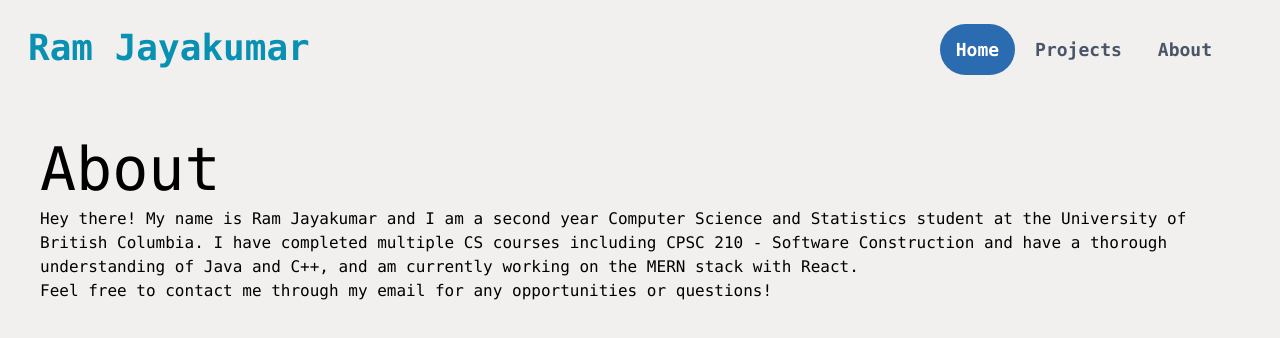
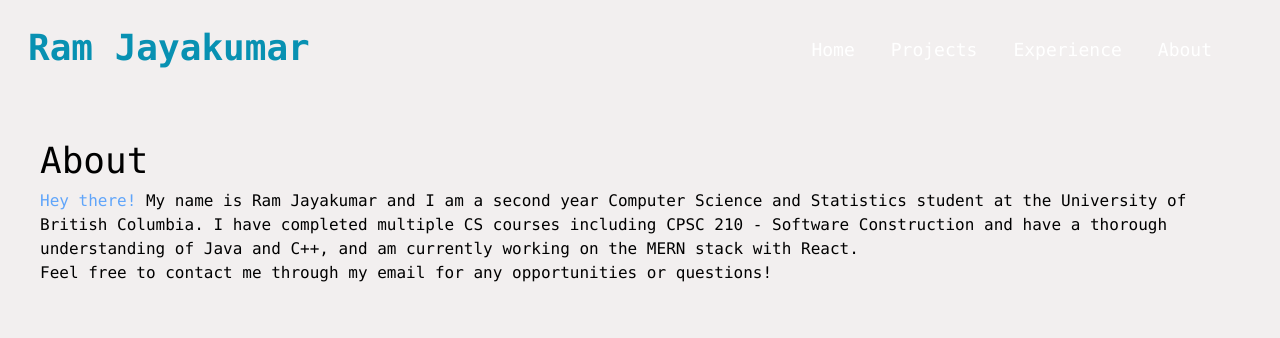
Before and after one commit to ramjayakumar21/personalsite, a React (Vite) app: page /contact in a window 1280 px wide. Shown: the top 338 px of the page. Built offline with nearby package versions, Linux system fonts and the light colour scheme.

Commit message:
Small ui fixes and Experience tab added

```diff
--- a/src/App.jsx
+++ b/src/App.jsx
@@ -23,6 +23,7 @@ import Projects from "./components/Projects";
 import Info from "./components/Info";
 import Contact from "./components/About";
 import Article from "./components/Article";
+import Experience from "./components/Experience";
 
 const VisibleWindowContext = createContext();
 
@@ -31,26 +32,43 @@ function App() {
   const [visibleWindow, setVisibleWindow] = useState("projects");
   const vis = { visibleWindow, setVisibleWindow };
 
+  // exprience will have uas and ubc rapid blog, projects will also be blog posts about projects
+
   return (
     <BrowserRouter>
       <VisibleWindowContext.Provider value={vis}>
         <ChakraProvider>
-          <Tabs variant="solid-rounded" size="lg" colorScheme="blue">
+          <Tabs variant="" size="lg" colorScheme="blue">
             <div className="menu dark:bg-[#1F2937] bg-[#f2efef] dark:text-white text-cyan-600 md:block p-5 flex font-mono w-full">
               <TabList>
                 <div className="text-4xl font-bold p-2 mr-auto">
                   <Link to=".\">Ram Jayakumar</Link>
                 </div>
-                <div className="gap-1 mr-5 p-1 px-3 hidden md:flex rounded-md text-blue-800">
-                  <Link to=".\">
-                    <Tab>Home</Tab>
-                  </Link>
+                <div className="gap-1 mr-5 p-1 px-3 hidden md:flex rounded-md text-white">
+                  <div className="group">
+                    <Link to=".\">
+                      <Tab>Home</Tab>
+                      <span class="block max-w-0 group-hover:max-w-full transition-all duration-200 h-0.5 bg-sky-600"></span>
+                    </Link>
+                  </div>
+                  <div className="group">
                   <Link to=".\projects">
                     <Tab >Projects</Tab>
+                    <span class="block max-w-0 group-hover:max-w-full transition-all duration-200 h-0.5 bg-sky-600"></span>
                   </Link>
+                  </div>
+                  <div className="group">
+                  <Link to=".\experience">
+                    <Tab >Experience</Tab>
+                    <span class="block max-w-0 group-hover:max-w-full transition-all duration-200 h-0.5 bg-sky-600"></span>
+                  </Link>
+                  </div>
+                  <div className="group">
                   <Link to=".\contact">
                     <Tab >About</Tab>
+                    <span class="block max-w-0 group-hover:max-w-full transition-all duration-200 h-0.5 bg-sky-600"></span>
                   </Link>
+                  </div>
                 </div>
                 <div className="block p-2 flex ml-20 md:hidden rounded-md">
                   <IconButton
@@ -73,6 +91,9 @@ function App() {
                         <Link to=".\projects" onClick={onClose}>
                           <Tab>Projects</Tab>
                         </Link>
+                        <Link to=".\experience" onClick={onClose}>
+                          <Tab>Experience</Tab>
+                        </Link>
                         <Link to=".\contact" onClick={onClose}>
                           <Tab>About</Tab>
                         </Link>
@@ -92,6 +113,7 @@ function App() {
           <div className="dark:bg-[#1F2937] bg-[#f2efef] text-white font-mono">
             <Routes>
               <Route path="/projects/:id" element={<Article />} />
+              <Route path="/experience" element={<Experience/>}  />
               <Route path="/projects" element={<Projects />} />
               <Route path="/contact" element={<Contact />} />
               <Route path="/" element={<Info />} />
--- a/src/components/About.jsx
+++ b/src/components/About.jsx
@@ -3,8 +3,8 @@ import React from "react";
 export default function Contact(props) {
     return (
         <div className="about p-10 dark:text-white text-black">
-            <h1 className="text-6xl mb-2">About</h1>
-            <p><span className={`${props.darkMode ? "orange" : "purple"}`}>Hey there!</span> My name is Ram Jayakumar and I am a second year
+            <h1 className="text-4xl mb-2">About</h1>
+            <p className=""><span className="text-blue-400">Hey there!</span> My name is Ram Jayakumar and I am a second year
             Computer Science and Statistics student at the University of British Columbia.
             I have completed multiple CS courses including CPSC 210 - Software Construction and
             have a thorough understanding of Java and C++, and am currently working on the MERN stack with React.</p>
--- /dev/null
+++ b/src/components/Experience.jsx
@@ -0,0 +1,7 @@
+export default function Experience() {
+    return (
+        <div>
+            UNDER CONSTRUCTION! COME BACK SOON! :)
+        </div>
+    )
+}
--- a/src/components/Info.jsx
+++ b/src/components/Info.jsx
@@ -11,7 +11,7 @@ export default function Info() {
             <div className="info text-slate-100 bg-gradient-to-r p-10 from-purple-500  via-red-600 background-animate to-blue-500  gap-10">
 
                 <div className="md:flex items-center gap-10 transition-transform ease-in duration-300">
-                    <img className='drop-shadow-2xl mb-5 max-w-sm ' src="/Ram-headshot.png"></img>
+                    <img className='drop-shadow-2xl mb-5 max-w-sm  transition-all hover:scale-105 ease-in-out' src="/Ram-headshot.png"></img>
                     <div>
                         <h1 className="text-6xl md:text-5xl object-cover mb-2 drop-shadow-2xl">:// Hi! I'm <span className="text-6xl font-semibold hover:underline hover:decoration-solid">Ram Jayakumar</span></h1>
                         <p className="text-xl">3rd Year Computer Science student @ UBC</p>
```
